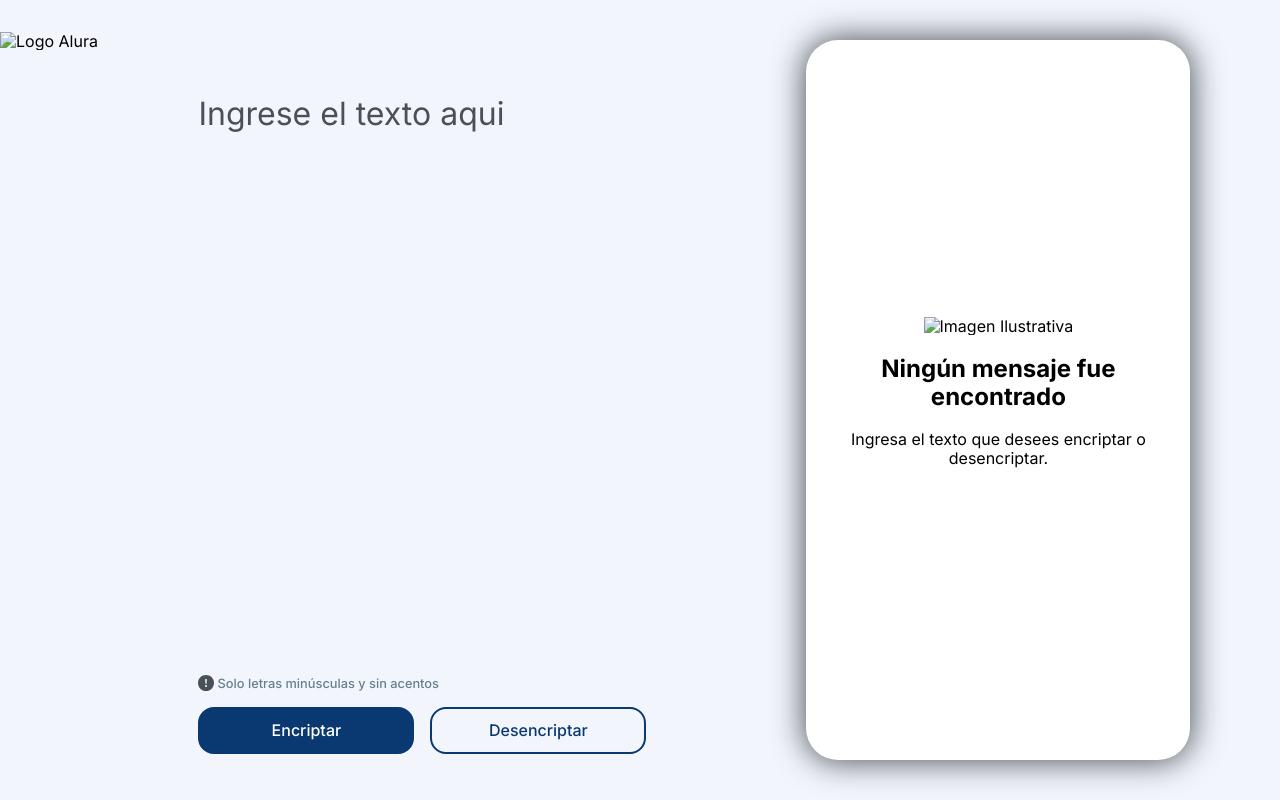
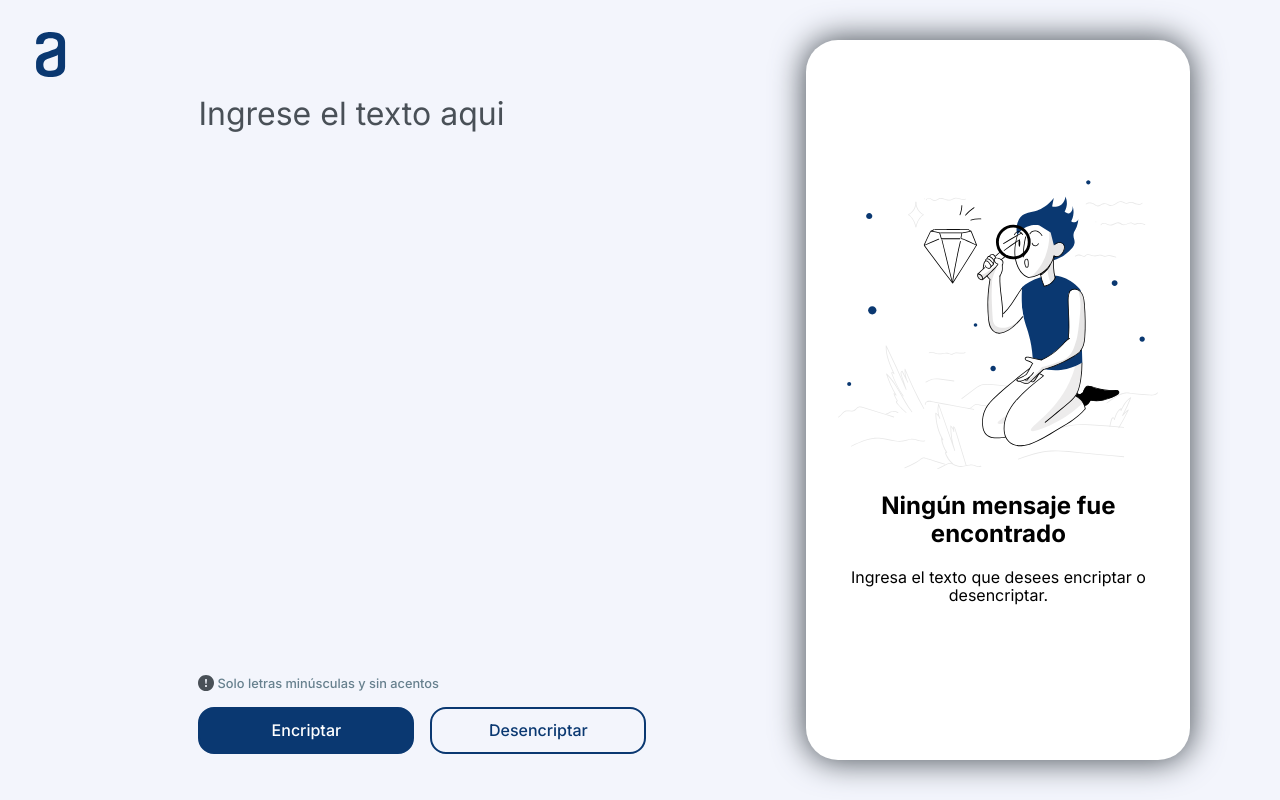
Before and after one commit to Ale-pogo/alura-encriptador, a plain HTML site: page index.html in a window 1280 px wide. Drawn offline with Linux system fonts and the light colour scheme; the site is published under a folder, as on GitHub Pages, so addresses that start at the root find nothing.

Commit message:
actualizar imagenes punto

```diff
--- a/encriptador.js
+++ b/encriptador.js
@@ -7,7 +7,7 @@ document.addEventListener("DOMContentLoaded", () => {
   const buttondesencrip = document.querySelector(".btn-dos");
   const buttoncopiar = document.querySelector(".encontrado .btn-dos");
 
-  // RegEx para permitir solo letras y espacios
+  // permite solo letras y espacios
   const regex = /^[a-z\s]*$/;
 
   const llaves = [
@@ -74,7 +74,7 @@ document.addEventListener("DOMContentLoaded", () => {
     }
   });
 
-  // Copiar al portapapeles, limpiar textarea y restaurar la imagen original
+  // copia, limpiar y restaurar
   buttoncopiar.addEventListener("click", () => {
     const textoCopiado = resultadotext.textContent;
     navigator.clipboard.writeText(textoCopiado).then(() => {
--- a/index.html
+++ b/index.html
@@ -14,7 +14,7 @@
 <body>
     <main>
         <div class="logo">
-            <img src="/img/logo.svg" alt="Logo Alura">
+            <img src="./img/logo.svg" alt="Logo Alura">
         </div>
         <div class="texto">
             <div class="contenedor-mensaje">
@@ -32,7 +32,7 @@
         <div class="contenedor-resultado">
             <div class="resultado">
                 <div class="no-encontrado">
-                    <img src="/img/imagen.svg" alt="Imagen Ilustrativa" class="imagen">
+                    <img src="./img/imagen.svg" alt="Imagen Ilustrativa" class="imagen">
                     <h2>Ningún mensaje fue encontrado</h2>
                     <p>Ingresa el texto que desees encriptar o desencriptar.</p>
                 </div>
```
